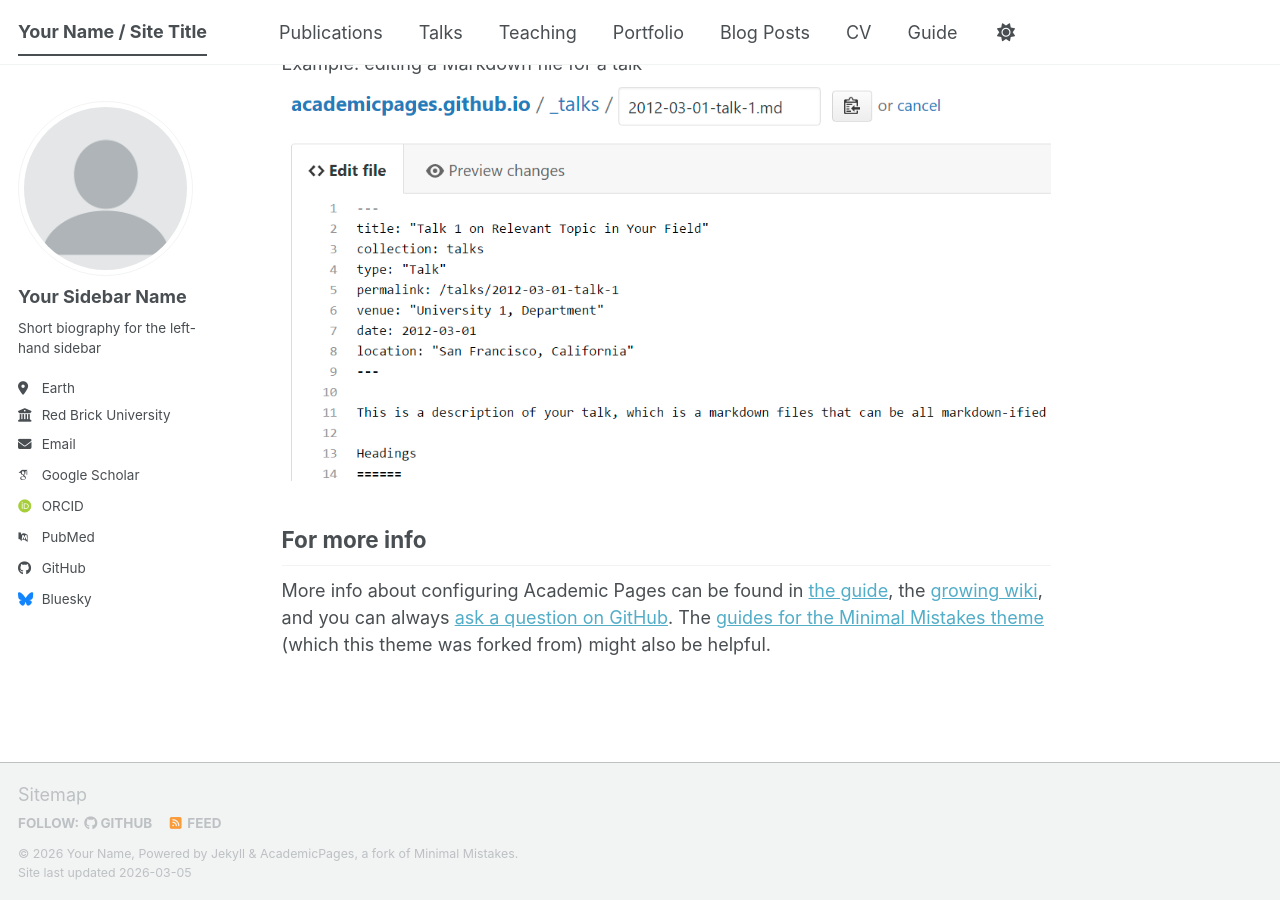
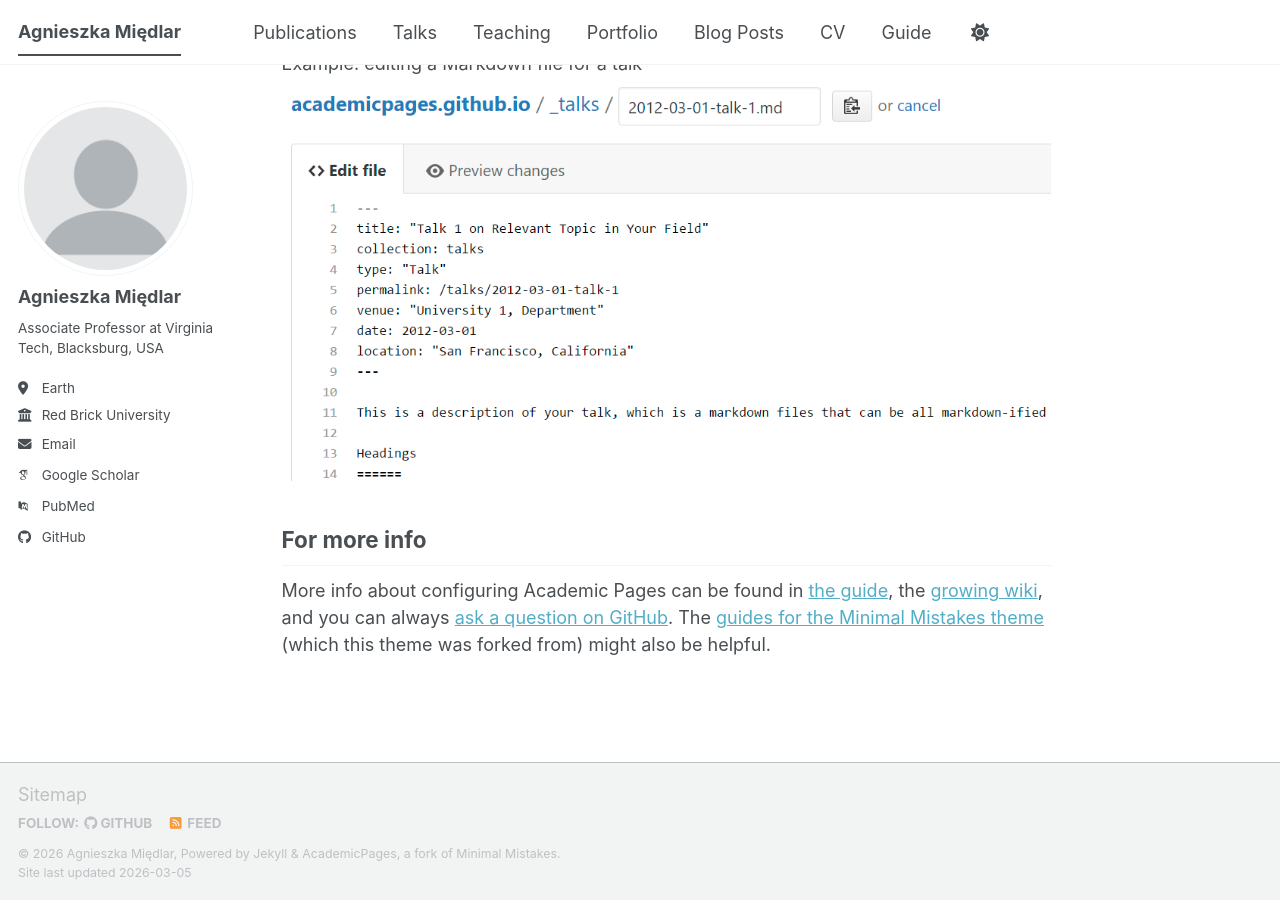
Before and after one commit to amiedlar/amiedlar.github.io, a Jekyll site: the page built from _pages/about.md, in a window 1280 px wide and 900 px high, scrolled down 2720 px. Built offline with Jekyll 4.4.1, drawn with Linux system fonts in a browser that asks for light colours; some web fonts are replaced; a script bundle is joined from its source files by our own code; library files that are not in the unit come from our copies; some of the changed lines change nothing that is shown.

Commit message:
Update _config.yml
Configure identity

```diff
--- a/_config.yml
+++ b/_config.yml
@@ -9,14 +9,13 @@
 # Basic Site Settings
 locale                   : "en-US"
 site_theme               : "default" # The available themes options are "default", "air", "sunrise", "mint", "dirt" and "contrast"
-title                    : "Your Name / Site Title"
+title                    : "Agnieszka Międlar"
 title_separator          : "-"
-name                     : &name "Your Name"
-description              : &description "Your Name's academic portfolio"   # Update this with a general description of your site, this is the default if not overridden by a page
-url                      : https://academicpages.github.io # The base hostname & protocol for your site e.g. "https://[your GitHub username].github.io",
-                                                           # or if you already have some other page hosted on Github then use "https://[your GitHub username].github.io/[Your Repo Name]"
+name                     : &name "Agnieszka Międlar"
+description              : &description "Associate Professor at Department of Mathematics and Division of Computational Modeling and Data Analytics, Virginia Tech, USA"   # Update this with a general description of your site, this is the default if not overridden by a page
+url                      : https://amiedlar.github.io
 baseurl                  : "" # the subpath of your site, e.g. "/blog"
-repository               : "academicpages/academicpages.github.io"
+repository               : "amiedlar/amiedlar.github.io"
 
 # Site Author - The following control what appear as part of the author content on the side bar.
 #               If a field is blank the icon and link will not appear, otherwise it will be shown.
@@ -24,13 +23,13 @@ repository               : "academicpages/academicpages.github.io"
 author:
   # Biographic information
   avatar           : "profile.png"
-  name             : "Your Sidebar Name"
+  name             : "Agnieszka Międlar"
   pronouns         : # example: "she/her"
-  bio              : "Short biography for the left-hand sidebar"
+  bio              : "Associate Professor at Virginia Tech, Blacksburg, USA"
   location         : "Earth"
   employer         : "Red Brick University"
   uri              : # URL
-  email            : "none@example.org"
+  email            : "amiedlar@vt.edu"
 
   # Academic websites
   academia         : # URL
@@ -56,31 +55,10 @@ author:
   stackoverflow    : # User number or user number and name (i.e., use "1" or "1/jeff-atwood")
 
   # Social media
-  artstation       : # Username
-  bluesky          : "bsky.app" # Replace this with you Bluesky username
-  facebook         : # Username
-  flickr           : # Username
-  foursquare       : # Username
-  goodreads        : # Username
-  google_plus      : # Username
-  keybase          : # Username
-  instagram        : # Username
-  lastfm           : # Username
+  github           : "https://github.com/amiedlar"
   linkedin         : # Username
-  mastodon         : # URL
-  medium           : # URL
-  pinterest        : # Username
-  soundcloud       : # Username
-  steam            : # Username
-  telegram         : # URL
-  tumblr           : # Username
-  twitter          : # Username for X / Twitter
-  vine             : # Username
-  weibo            : # Username
+  orcid            :
   wikipedia        : # Username
-  xing             : # Username
-  youtube          : # Username
-  zhihu            : # Username
 
 # Publication Category - The following the list of publication categories and their headings
 publication_category:
```
